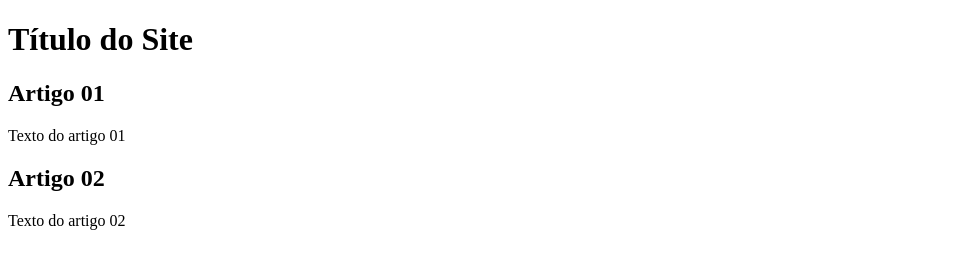
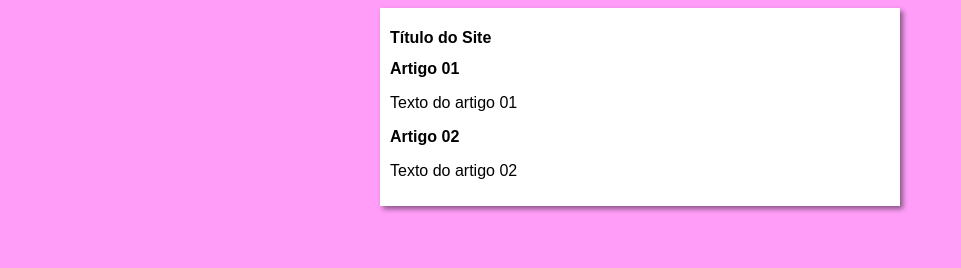
Before and after one commit to FellipeCastro/projeto-site, a plain HTML site: page index.html in a window 1280 px wide. Shown: the whole page, without its empty margins (0-961 px from the left). Drawn offline with Linux system fonts and the light colour scheme.

Commit message:
iniciei o design

```diff
--- /dev/null
+++ b/estilos/style.css
@@ -0,0 +1,16 @@
+* {
+    font-family: Arial, Helvetica, sans-serif;
+    font-size: 16px;
+}
+
+body {
+    background-color: rgb(284, 157, 248);
+}
+
+main {
+    background-color: white;
+    width: 500px;
+    margin: auto;
+    padding: 10px;
+    box-shadow: 3px 3px 5px rgba(0, 0, 0, 0.459);
+}
--- a/index.html
+++ b/index.html
@@ -3,6 +3,7 @@
 <head>
     <meta charset="UTF-8">
     <meta name="viewport" content="width=device-width, initial-scale=1.0">
+    <link rel="stylesheet" href="estilos/style.css">
     <title>Título do Site</title>
 </head>
 <body>
```
